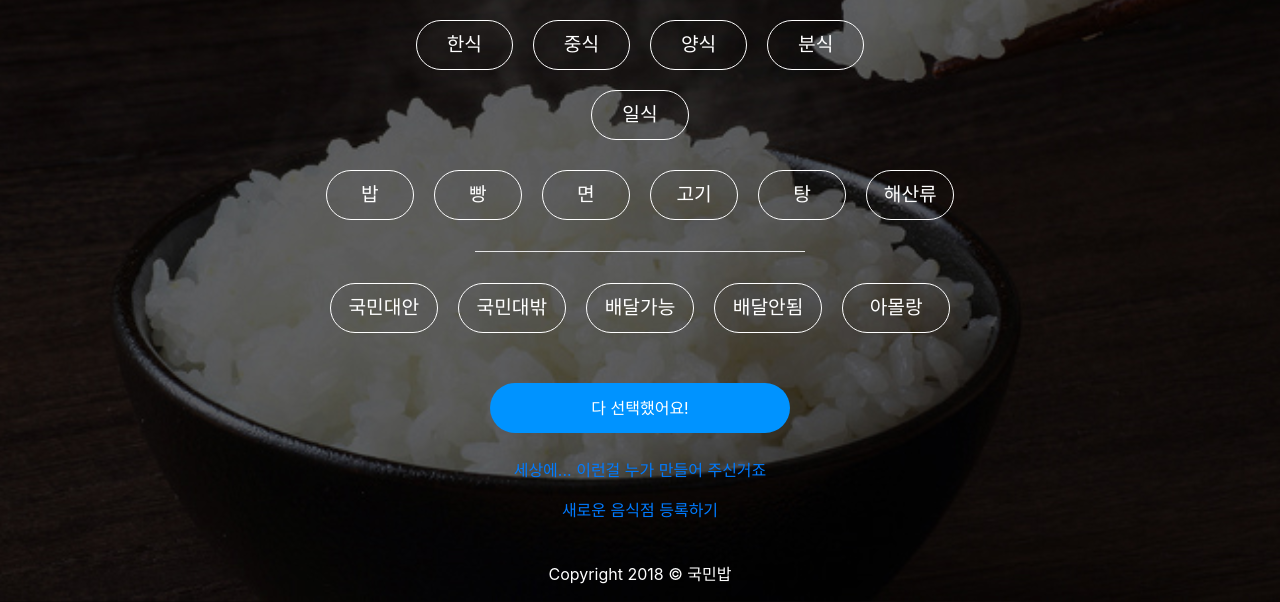
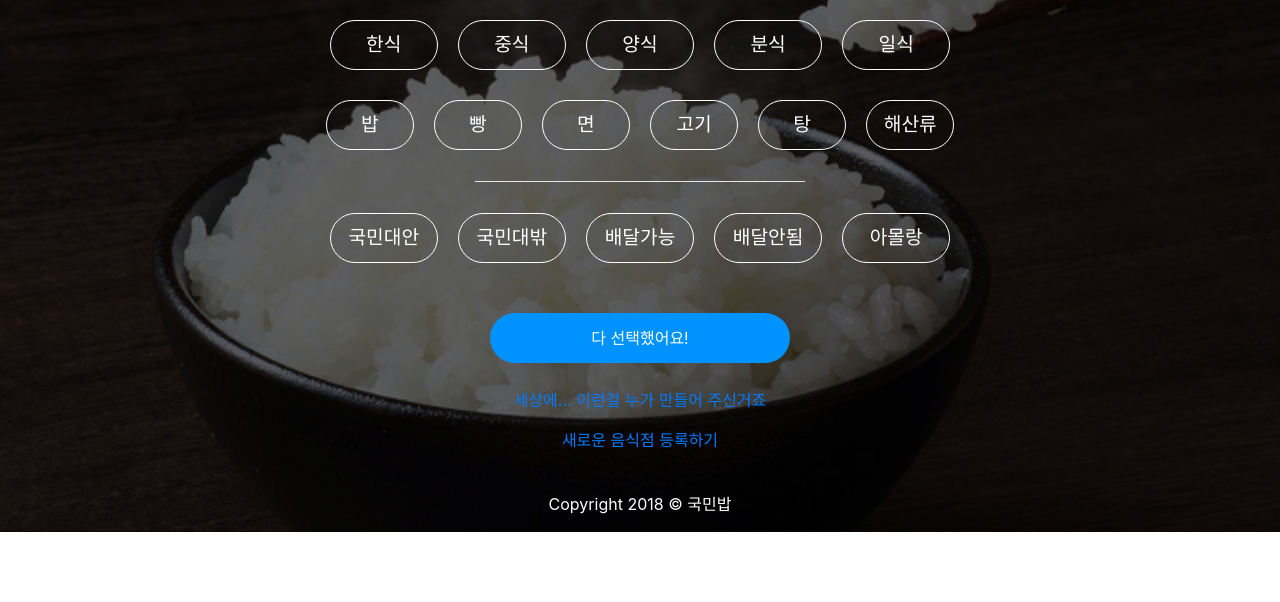
Before and after one commit to kookmin-bob/kookmin-bob.github.io, a plain HTML site: page index.html in a window 1280 px wide. Shown: the part 285-887 px from the top of the page. After the commit the page ends 817 px from the top, so only its background shows below. Drawn offline with nearby package versions, Linux system fonts and the light colour scheme.

Commit message:
Delete Margin

```diff
--- a/css/main.css
+++ b/css/main.css
@@ -88,8 +88,8 @@ footer p{
     color: white;
 }
 .five-items{
-    margin-right: 5%;
-    margin-left: 5%;
+    /*margin-right: 5%;*/
+    /*margin-left: 5%;*/
 }
 #menu_tags{
     margin-right: 10%;
```
